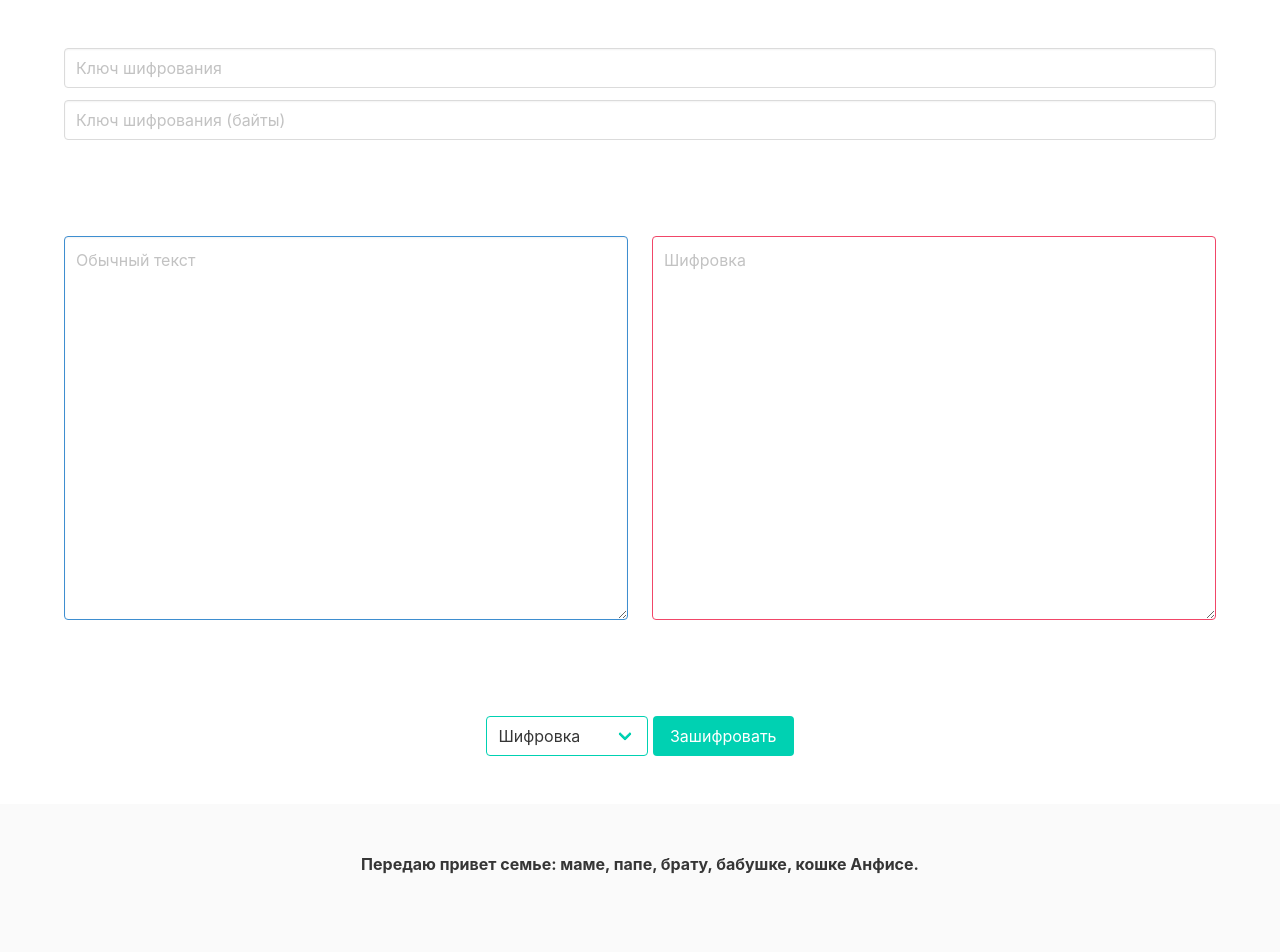
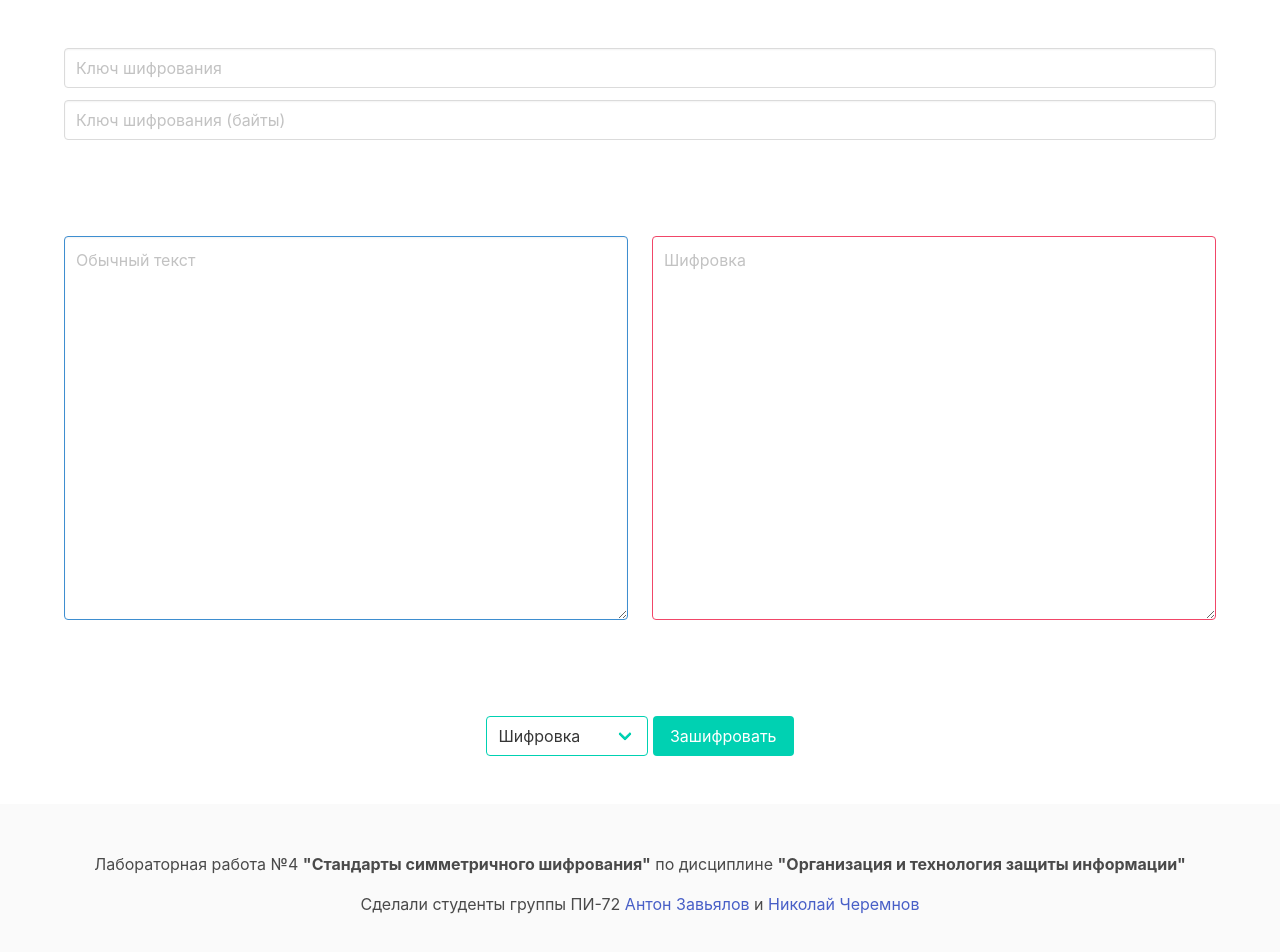
Before and after one commit to cochegarka/vlesbook-frontend, a Svelte app: page / in a window 1280 px wide. Shown: the top 952 px of the page. Built offline with nearby package versions, Linux system fonts and the light colour scheme.

Commit message:
Write footer information

```diff
--- a/src/App.svelte
+++ b/src/App.svelte
@@ -227,7 +227,12 @@
 <footer class="footer">
     <div class="content has-text-centered">
         <p>
-            <strong>Передаю привет семье: маме, папе, брату, бабушке, кошке Анфисе.</strong>
+            Лабораторная работа №4 <b>"Стандарты симметричного шифрования"</b> по дисциплине <b>"Организация и
+            технология защиты информации"</b>
+        </p>
+        <p>
+            Сделали студенты группы ПИ-72 <a href="https://github.com/andiogenes">Антон Завьялов</a> и <a
+                href="https://github.com/NikolayCheremnov">Николай Черемнов</a>
         </p>
     </div>
 </footer>
```
